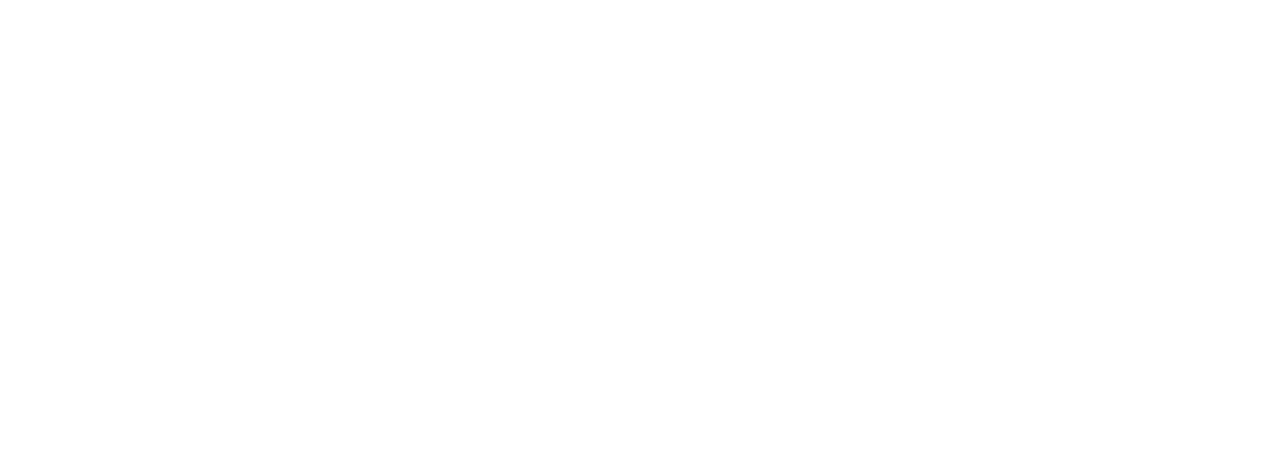
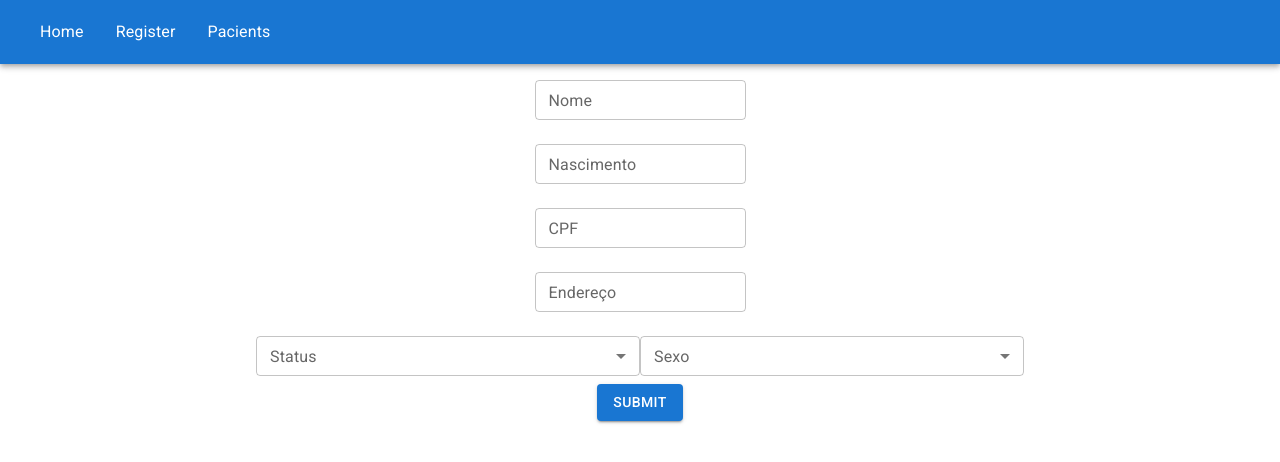
Before and after one commit to fernandofrantz/interprocess_teste, a React (Create React App) app: page /registerPacient in a window 1280 px wide. Shown: the top 462 px of the page. Built offline with nearby package versions, Linux system fonts and the light colour scheme.

Commit message:
feature: register of clients working and being storaged on localStorage

```diff
--- a/package.json
+++ b/package.json
@@ -3,10 +3,16 @@
   "version": "0.1.0",
   "private": true,
   "dependencies": {
+    "@emotion/react": "^11.7.1",
+    "@emotion/styled": "^11.6.0",
     "@hookform/resolvers": "^2.8.8",
+    "@mui/icons-material": "^5.3.0",
+    "@mui/material": "^5.3.0",
+    "@mui/styled-engine-sc": "^5.3.0",
     "@testing-library/jest-dom": "^5.14.1",
     "@testing-library/react": "^12.0.0",
     "@testing-library/user-event": "^13.2.1",
+    "formik": "^2.2.9",
     "react": "^17.0.2",
     "react-dom": "^17.0.2",
     "react-hook-form": "^7.24.1",
--- a/public/index.html
+++ b/public/index.html
@@ -24,6 +24,10 @@
       work correctly both with client-side routing and a non-root public URL.
       Learn how to configure a non-root public URL by running `npm run build`.
     -->
+    <link rel="stylesheet" href="https://fonts.googleapis.com/css?family=Roboto:300,400,500,700&display=swap" />
+
+    <link rel="stylesheet" href="https://fonts.googleapis.com/icon?family=Material+Icons" />
+
     <title>React App</title>
   </head>
   <body>
--- a/src/App.js
+++ b/src/App.js
@@ -1,8 +1,12 @@
 import './App.css';
+import Menu from './components/Menu';
+import { Routing } from './routes';
 
 function App() {
   return (
     <div className="App">
+      <Menu />
+      <Routing />
     </div>
   );
 }
--- /dev/null
+++ b/src/components/Menu/index.jsx
@@ -0,0 +1,25 @@
+import { AppBar, MenuItem } from "@mui/material";
+import Toolbar from '@mui/material/Toolbar'
+import { useNavigate } from "react-router-dom";
+
+const Menu = () => {
+    const navigate = useNavigate();
+    const sendTo = (path) => {
+      navigate(path);
+    };
+
+    return (
+      <>
+        <div>
+          <AppBar position="static">
+            <Toolbar>
+              <MenuItem onClick={() => sendTo("/")}>Home</MenuItem>
+              <MenuItem onClick={() => sendTo("/registerPacient")}>Register</MenuItem>
+              <MenuItem onClick={() => sendTo("/consultPacient")}>Pacients</MenuItem>
+            </Toolbar>
+          </AppBar>
+        </div>
+      </>
+    );
+  };
+  export default Menu;
--- a/src/index.js
+++ b/src/index.js
@@ -2,10 +2,16 @@ import React from 'react';
 import ReactDOM from 'react-dom';
 import './index.css';
 import App from './App';
+import Providers from './providers';
+import { BrowserRouter } from 'react-router-dom';
 
 ReactDOM.render(
   <React.StrictMode>
-    <App />
+    <BrowserRouter>
+      <Providers>
+        <App />
+      </Providers>
+    </BrowserRouter>
   </React.StrictMode>,
   document.getElementById('root')
 );
--- /dev/null
+++ b/src/pages/consultPacients/index.jsx
@@ -0,0 +1,11 @@
+export const ConsultPacient = () => {
+    return (
+        <>
+            <div>
+                <h1>
+                    Consult
+                </h1>
+            </div>
+        </>
+    )
+}
--- /dev/null
+++ b/src/pages/home/index.jsx
@@ -0,0 +1,11 @@
+export const Home = () => {
+    return (
+        <>
+            <div>
+                <h1>
+                    home
+                </h1>
+            </div>
+        </>
+    )
+}
--- /dev/null
+++ b/src/pages/registerPacient/index.jsx
@@ -0,0 +1,144 @@
+import { useForm } from "react-hook-form";
+import { yupResolver } from "@hookform/resolvers/yup";
+import * as yup from "yup";
+import { useHistory } from "react-router";
+import { TextField, Button, Select, MenuItem } from "@mui/material";
+import { date } from "yup";
+import { usePacient } from "../../providers/pacients";
+import { useContext, useState } from "react";
+
+export const RegisterPacient = () => {
+
+    const [creates, setCreateds] = useState([])
+
+
+
+    const formSchema = yup.object().shape({
+    name: yup
+      .string()
+      .required("Nome obrigatório"),
+    birthday: yup
+      .string().required('Data de nascimento obrigatória'),
+    cpf: yup
+      .string()
+      .required("CPF obrigatório"),
+    sex: yup.string().required("Indique o sexo"),
+    address: yup.string(),
+    status: yup.string().required("Indique um status"),
+    createdOn: date().default(() => new Date()),
+  });
+
+  const {
+    register,
+    handleSubmit,
+    formState: { errors },
+  } = useForm({ resolver: yupResolver(formSchema) });
+
+  const { patient, registerPatientLocal } = usePacient()
+
+  const handleForm = (data) => {
+    registerPatientLocal(data)
+  };
+
+  //console.log(localStorage.getItem('1234567890'))
+
+
+  return (
+    <>
+      <div>
+        <form className="form_register" onSubmit={handleSubmit(handleForm)}>
+          <div>
+            <TextField
+              label="Nome"
+              margin="normal"
+              variant="outlined"
+              placeholder="Ex. Fernando Frantz"
+              size="small"
+              color="primary"
+              {...register("name")}
+              error={!!errors.name}
+              helperText={errors.name?.message}
+            />
+          </div>
+          <div>
+            <TextField
+              label="Nascimento"
+              margin="normal"
+              placeholder="Ex. 20/03/02"
+              variant="outlined"
+              size="small"
+              color="primary"
+              {...register("birthday")}
+              error={!!errors.birthday}
+              helperText={errors.birthday?.message}
+            />
+          </div>
+          <div>
+            <TextField
+              label="CPF"
+              margin="normal"
+              placeholder="Ex. 123.456.789-10"
+              variant="outlined"
+              size="small"
+              color="primary"
+              {...register("cpf")}
+              error={!!errors.cpf}
+              helperText={errors.cpf?.message}
+            />
+          </div>
+          <div>
+            <TextField
+              label="Endereço"
+              margin="normal"
+              variant="outlined"
+              size="small"
+              color="primary"
+              {...register("address")}
+              error={!!errors.address}
+              helperText={errors.address?.message}
+            />
+          </div>
+
+          <div>
+            <TextField
+              id="select"
+              label="Status"
+              margin="normal"
+              variant="outlined"
+              size="small"
+              color="primary"
+              style={{width: '30%'}}
+              {...register("status")}
+              error={!!errors.status}
+              helperText={errors.status?.message}
+              select
+            >
+              <MenuItem defaultChecked value="active">Ativo</MenuItem>
+              <MenuItem value="inactive">Inativo</MenuItem>
+            </TextField>
+          <TextField
+              id="select"
+              label="Sexo"
+              margin="normal"
+              variant="outlined"
+              size="small"
+              color="primary"
+              style={{width: '30%'}}
+              {...register("sex")}
+              error={!!errors.sex}
+              helperText={errors.sex?.message}
+              select
+            >
+              <MenuItem defaultChecked value="masc">Masculino</MenuItem>
+              <MenuItem value="fem">Feminino</MenuItem>
+              <MenuItem value="other">Outro</MenuItem>
+            </TextField>
+          </div>
+            <Button color="primary" type="submit" variant="contained">
+              Submit
+            </Button>
+        </form>
+      </div>
+    </>
+  );
+};
--- /dev/null
+++ b/src/providers/index.jsx
@@ -0,0 +1,11 @@
+import { PacientProvider } from "./pacients";
+
+const Providers = ({ children }) => {
+    return (
+      <PacientProvider>
+          {children}
+      </PacientProvider>
+    );
+  };
+
+  export default Providers;
--- /dev/null
+++ b/src/providers/pacients/index.jsx
@@ -0,0 +1,33 @@
+import { createContext, useContext, useState, ReactNode } from "react";
+
+
+const PacietContext = createContext();
+
+export const PacientProvider = ({ children }) => {
+    const [pacient, setPacient] = useState([])
+
+    const registerPatientLocal = (pacientData) => {
+        const keys = Object.keys(localStorage);
+
+        let haveAccess = false
+        if (localStorage.getItem(pacientData.cpf) === null) {
+            localStorage.setItem(pacientData.cpf, JSON.stringify(pacientData))
+            setPacient([...pacient, pacientData])
+            console.log('Paciente cadastrado com sucesso!')
+        }
+        else {
+            console.warn('Este CPF já foi cadastrado');
+        }
+    }
+
+
+    return (
+        <PacietContext.Provider
+        value={{pacient, registerPatientLocal}}
+        >
+            {children}
+        </PacietContext.Provider>
+    )
+}
+
+export const usePacient = () => useContext(PacietContext)
--- /dev/null
+++ b/src/routes/index.jsx
@@ -0,0 +1,14 @@
+import { Route, Routes } from "react-router"
+import { ConsultPacient } from "../pages/consultPacients"
+import { Home } from "../pages/home"
+import { RegisterPacient } from "../pages/registerPacient"
+
+export const Routing = () => {
+    return (
+        <Routes>
+            <Route path='/' element={<Home />} />
+            <Route path='/registerPacient' element={<RegisterPacient />} />
+            <Route path='/consultPacient' element={<ConsultPacient />} />
+        </Routes>
+    )
+}
```
Also changed, not shown: 1 other file (tests, documents, lock files or other folders).
